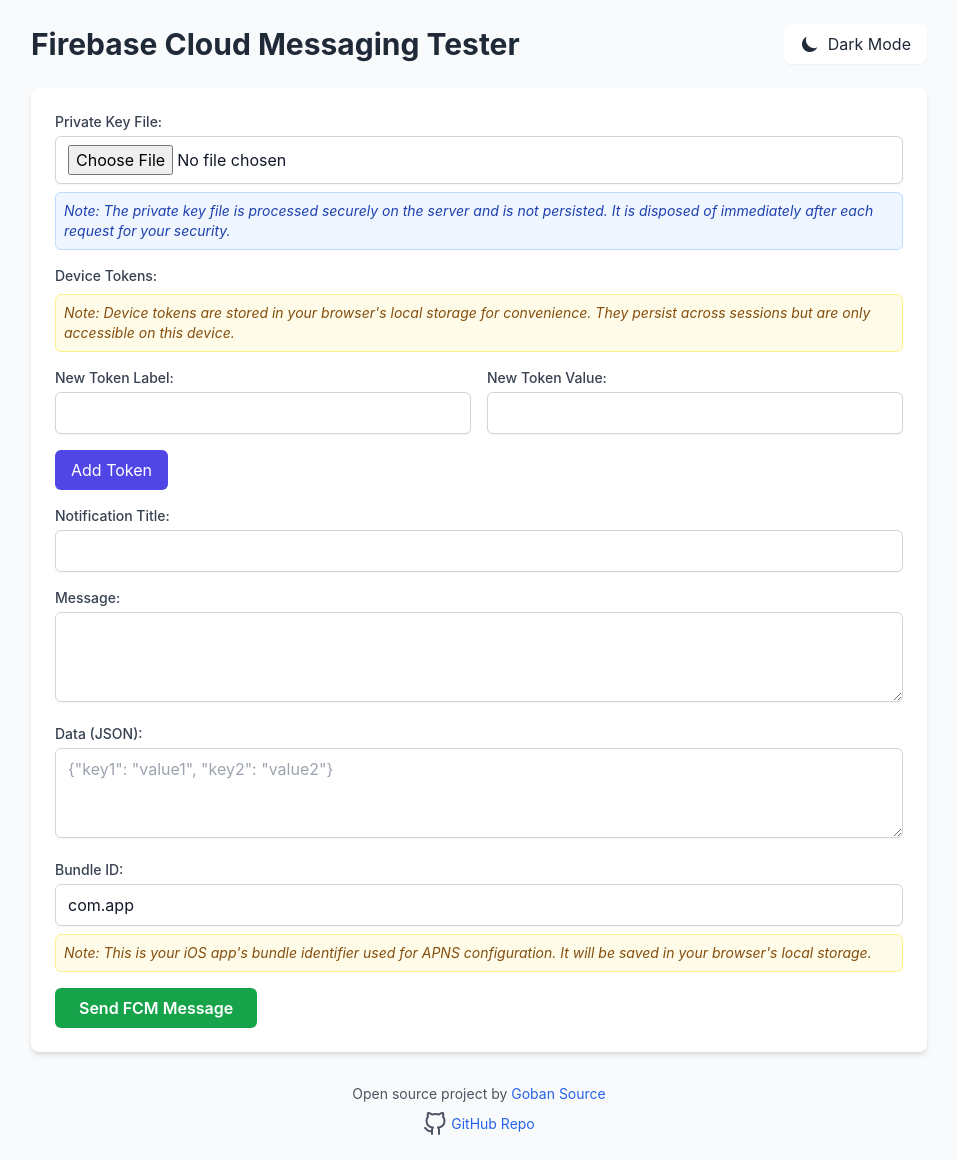
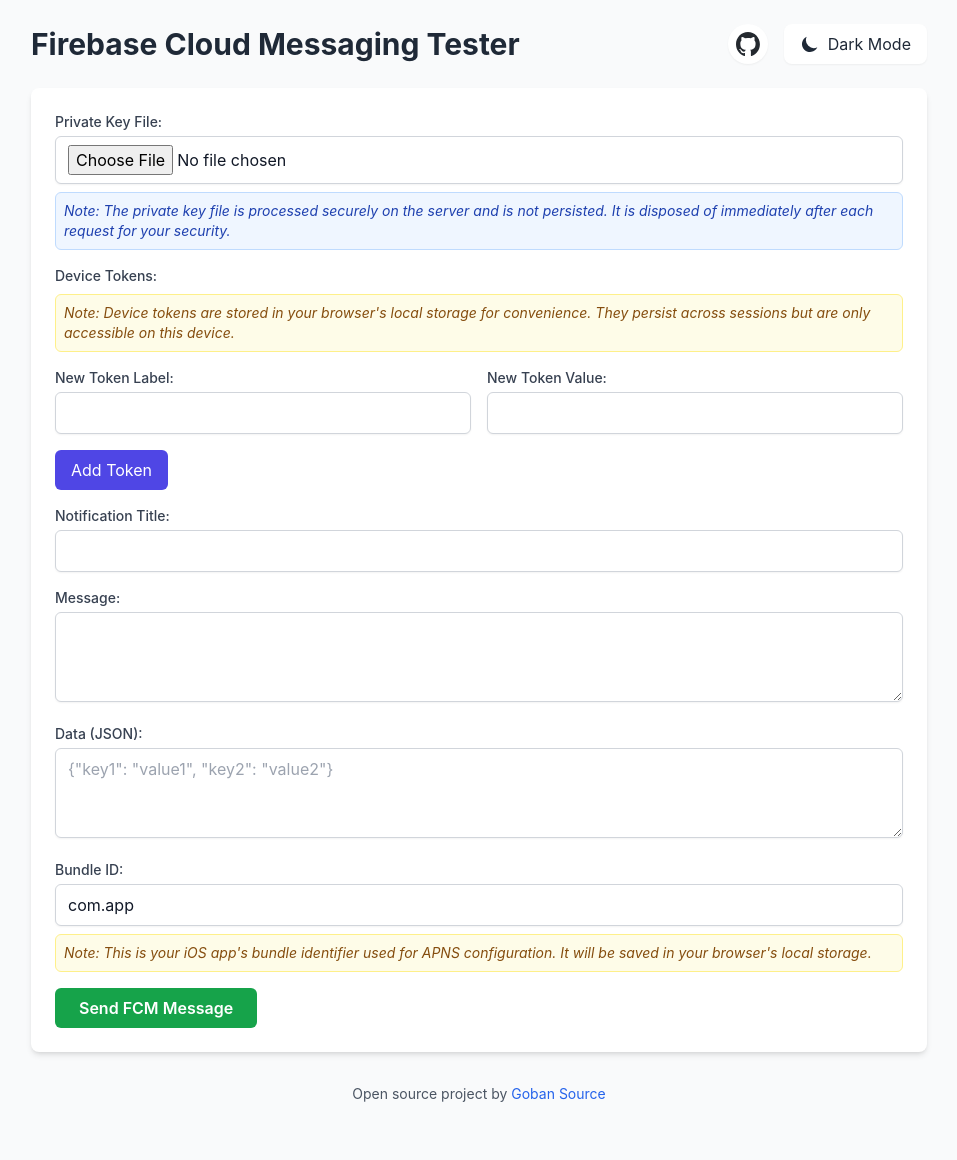
Before and after one commit to gobansource/fcmtester, a React (Vite) app in the folder frontend/: page / in a window 1280 px wide. Shown: the whole page, without its empty margins (161-1118 px from the left). After the commit the page ends 1128 px from the top, so only its background shows below. Built offline with nearby package versions, Linux system fonts and the light colour scheme.

Commit message:
update readme

```diff
--- a/frontend/src/App.tsx
+++ b/frontend/src/App.tsx
@@ -24,26 +24,49 @@
           <h1 className="text-3xl font-bold text-gray-800 dark:text-white">
             Firebase Cloud Messaging Tester
           </h1>
+          <div className="flex items-center space-x-4">
+            <a
+              href="https://github.com/gobansource/fcmtester"
+              className="flex items-center justify-center w-10 h-10 rounded-full bg-white dark:bg-gray-800 text-gray-800 dark:text-white shadow-sm hover:bg-gray-50 dark:hover:bg-gray-700 transition-colors"
+              target="_blank"
+              rel="noopener noreferrer"
+              aria-label="GitHub Repository"
+            >
+              <img
+                src="github-mark.svg"
+                alt="GitHub"
+                className="w-6 h-6 dark:invert"
+              />
+            </a>
             <button
               onClick={() => setDarkMode(!darkMode)}
               className="flex items-center space-x-2 px-4 py-2 rounded-lg bg-white dark:bg-gray-800 text-gray-800 dark:text-white shadow-sm hover:bg-gray-50 dark:hover:bg-gray-700 transition-colors"
             >
               {darkMode ? (
                 <>
-                <svg className="w-5 h-5" fill="currentColor" viewBox="0 0 20 20">
+                  <svg
+                    className="w-5 h-5"
+                    fill="currentColor"
+                    viewBox="0 0 20 20"
+                  >
                     <path d="M10 2a1 1 0 011 1v1a1 1 0 11-2 0V3a1 1 0 011-1zm4 8a4 4 0 11-8 0 4 4 0 018 0zm-.464 4.95l.707.707a1 1 0 001.414-1.414l-.707-.707a1 1 0 00-1.414 1.414zm2.12-10.607a1 1 0 010 1.414l-.706.707a1 1 0 11-1.414-1.414l.707-.707a1 1 0 011.414 0zM17 11a1 1 0 100-2h-1a1 1 0 100 2h1zm-7 4a1 1 0 011 1v1a1 1 0 11-2 0v-1a1 1 0 011-1zM5.05 6.464A1 1 0 106.465 5.05l-.708-.707a1 1 0 00-1.414 1.414l.707.707zm1.414 8.486l-.707.707a1 1 0 01-1.414-1.414l.707-.707a1 1 0 011.414 1.414zM4 11a1 1 0 100-2H3a1 1 0 000 2h1z" />
                   </svg>
                   <span>Light Mode</span>
                 </>
               ) : (
                 <>
-                <svg className="w-5 h-5" fill="currentColor" viewBox="0 0 20 20">
+                  <svg
+                    className="w-5 h-5"
+                    fill="currentColor"
+                    viewBox="0 0 20 20"
+                  >
                     <path d="M17.293 13.293A8 8 0 016.707 2.707a8.001 8.001 0 1010.586 10.586z" />
                   </svg>
                   <span>Dark Mode</span>
                 </>
               )}
             </button>
+          </div>
         </div>
         <FcmTester />
       </main>
@@ -57,28 +80,6 @@
             Goban Source
           </a>
         </p>
-        <p className="flex items-center justify-center mt-2">
-          <svg
-            xmlns="http://www.w3.org/2000/svg"
-            width="24"
-            height="24"
-            viewBox="0 0 24 24"
-            fill="none"
-            stroke="currentColor"
-            strokeWidth="2"
-            strokeLinecap="round"
-            strokeLinejoin="round"
-            className="inline-block mr-1"
-          >
-            <path d="M9 19c-5 1.5-5-2.5-7-3m14 6v-3.87a3.37 3.37 0 0 0-.94-2.61c3.14-.35 6.44-1.54 6.44-7A5.44 5.44 0 0 0 20 4.77 5.07 5.07 0 0 0 19.91 1S18.73.65 16 2.48a13.38 13.38 0 0 0-7 0C6.27.65 5.09 1 5.09 1A5.07 5.07 0 0 0 5 4.77a5.44 5.44 0 0 0-1.5 3.78c0 5.42 3.3 6.61 6.44 7A3.37 3.37 0 0 0 9 18.13V22"></path>
-          </svg>
-          <a
-            href="https://github.com/gobansource/fcmtester"
-            className="text-blue-600 dark:text-blue-400 hover:underline"
-          >
-            GitHub Repo
-          </a>
-        </p>
       </footer>
     </div>
   );
```
Also changed, not shown: frontend/public/github-mark.svg (added), 1 other file (tests, documents, lock files or other folders). Lines whose indentation alone changed are shown as unchanged.
